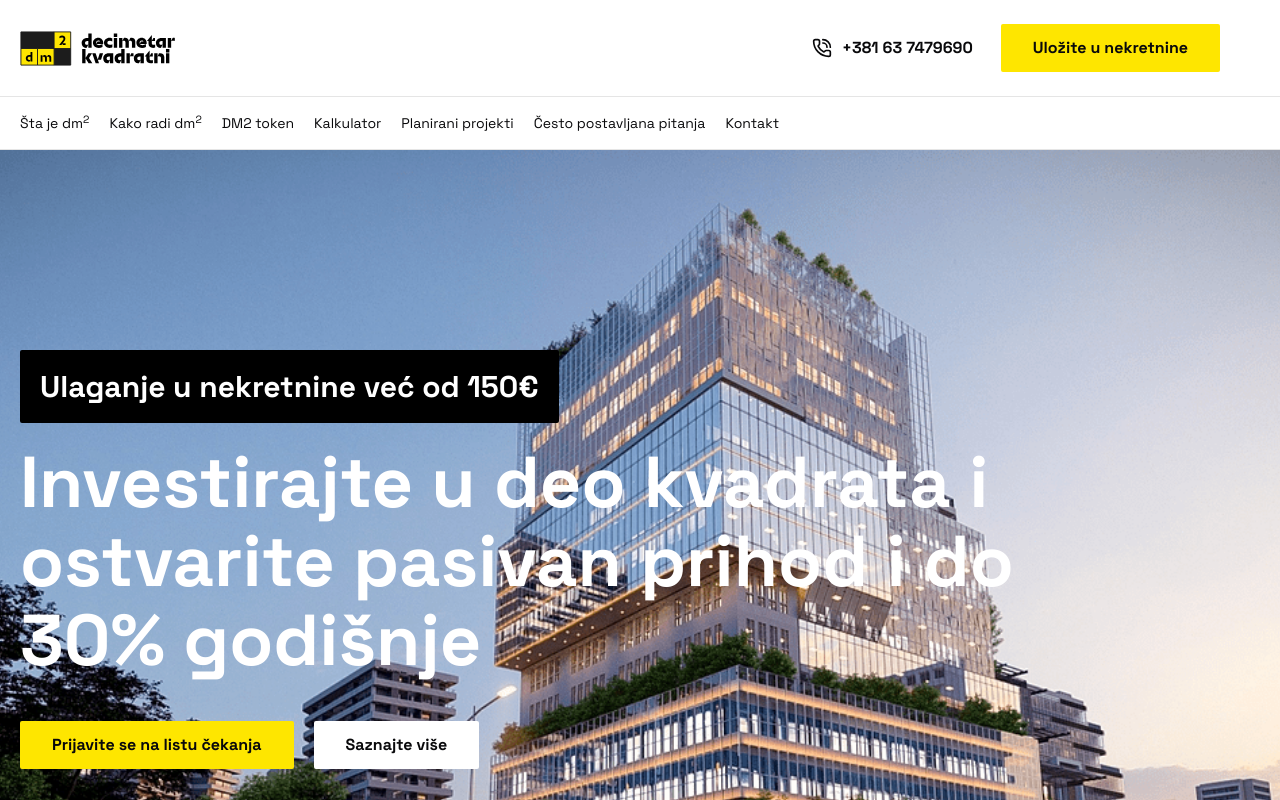
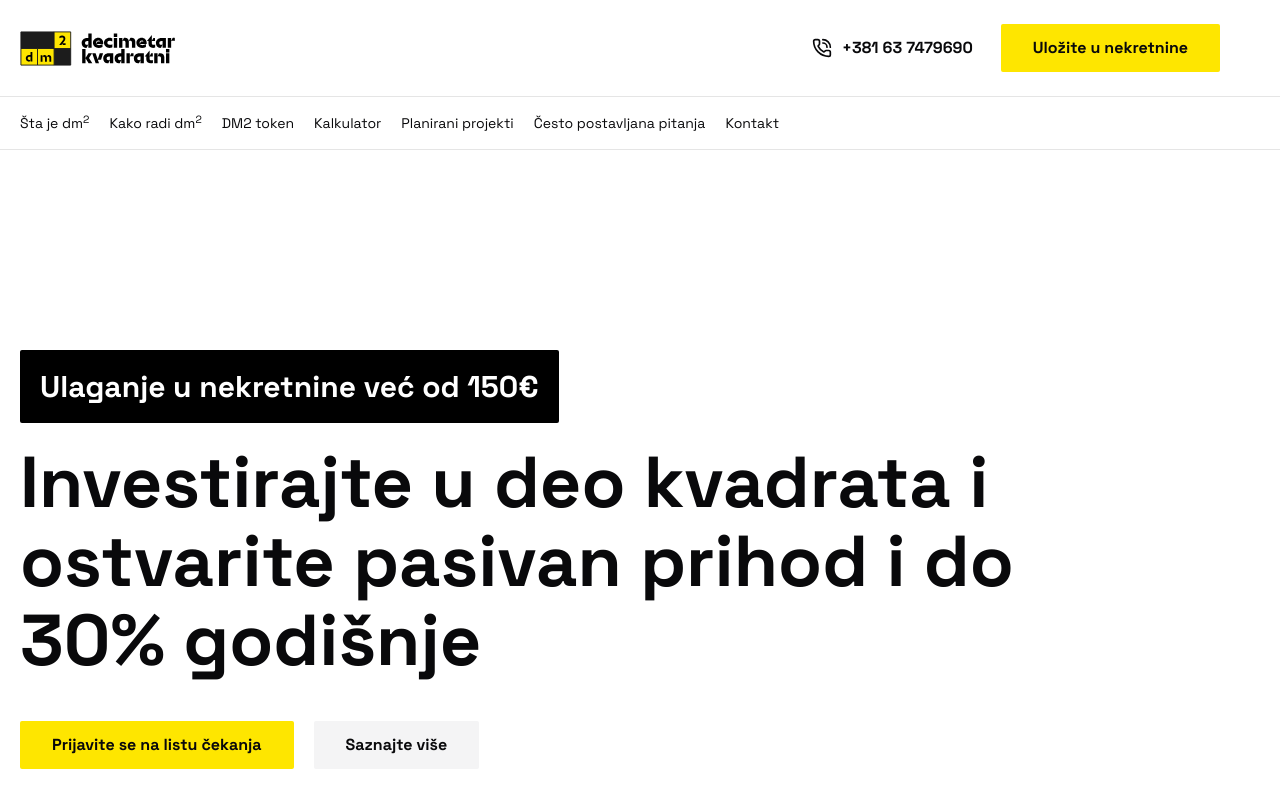
Before and after one commit to develo-pera/dm2, a Next.js app: page / in a window 1280 px wide. Shown: the top 800 px of the page. Built offline with nearby package versions, Linux system fonts and the light colour scheme.

Commit message:
Remove hero section bg image

```diff
--- a/src/app/components/landing/hero.tsx
+++ b/src/app/components/landing/hero.tsx
@@ -3,12 +3,13 @@ import WaitlistDialog from "../common/waitlist-dialog";
 
 const Hero = () => {
   return (
-    <div className="bg-[url('/dm2bg.png')] bg-cover bg-top">
-      <div className="max-w-7xl mx-auto p-5 py-32 md:py-50">
+    // <div className="bg-[url('/dm2bg.png')] bg-cover bg-top">
+    <div>
+      <div className="max-w-7xl mx-auto p-5 pt-32 pb-10 sm:py-32 md:py-50">
         <div className="p-5 bg-black rounded-xs inline-block mb-5">
           <p className="text-2xl md:text-3xl font-black leading-[1.1] text-white">Ulaganje u nekretnine već od 150€</p>
         </div>
-        <h1 className="text-5xl md:text-7xl font-black leading-[1.1] max-w-2xl md:max-w-[1000px] text-white">
+        <h1 className="text-3xl sm:text-5xl md:text-7xl font-black leading-[1.1] max-w-2xl md:max-w-[1000px]">
           Investirajte u deo kvadrata i ostvarite pasivan prihod i do 30% godišnje
         </h1>
         <div className="flex flex-wrap gap-5 mt-10">
@@ -18,7 +19,7 @@ const Hero = () => {
             </div>
           </WaitlistDialog>
           <Link href="#sta-je-dm2">
-            <button className=" bg-white font-bold px-8 py-3 rounded-xs">
+            <button className="bg-zinc-100 font-bold px-8 py-3 rounded-xs">
               Saznajte više
             </button>
           </Link>
```
